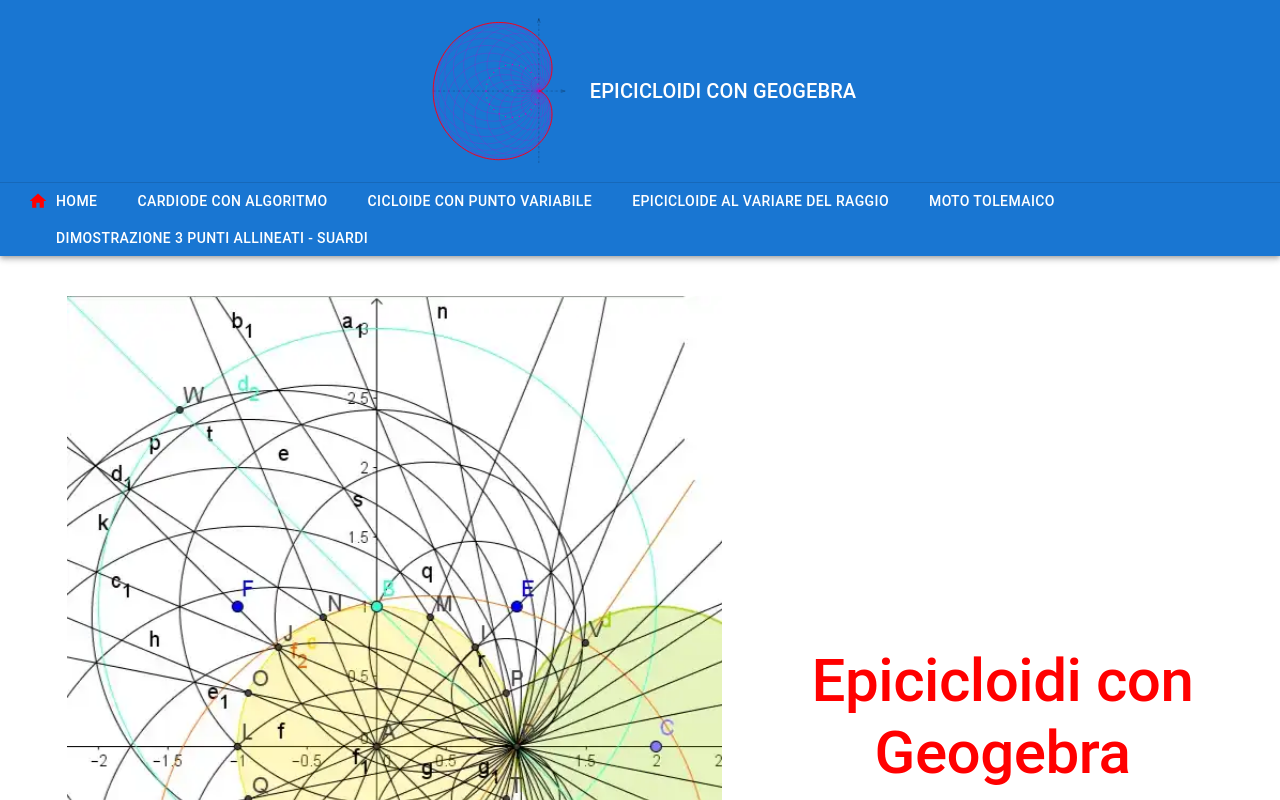
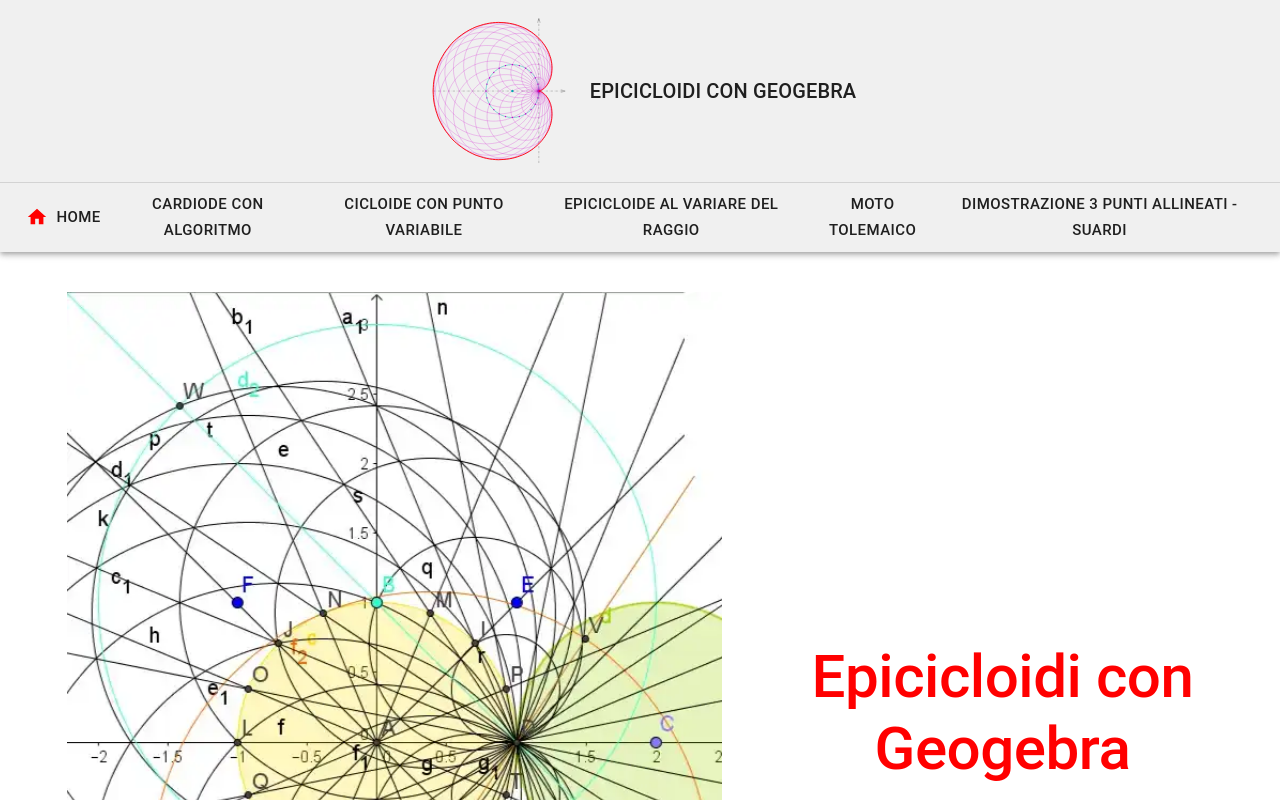
Before and after one commit to LuMarans30/epicicloidi, a Next.js app: page / in a window 1280 px wide. Shown: the top 800 px of the page. Built offline with nearby package versions, Linux system fonts and the light colour scheme.

Commit message:
dark and light theme fix

```diff
--- a/src/app/components/CustomAppBar.tsx
+++ b/src/app/components/CustomAppBar.tsx
@@ -1,6 +1,6 @@
 'use client'
 
-import { AppBar, Toolbar, Typography, Box, Button, Divider } from "@mui/material"
+import { AppBar, Toolbar, Typography, Box, Button, Divider, ButtonGroup } from "@mui/material"
 
 import React from "react"
 import { useRouter } from "next/navigation"
@@ -14,6 +14,10 @@ import HomeIcon from '@mui/icons-material/Home';
 const bannerStyle = {
     ...flexRowStyle,
     padding: '1rem',
+}
+
+const buttonStyle = {
+    borderRadius: 5,
 }
 
 export const CustomAppBar = (props: { title: string, startIcon: string }) => {
@@ -40,11 +44,11 @@ export const CustomAppBar = (props: { title: string, startIcon: string }) => {
             </Box>
             <Divider />
             <Toolbar sx={flexRowStyle}>
-                <Box>
+                <ButtonGroup size="large" variant="text" aria-label="large button group">
                     <Button
                         variant="text"
                         color="inherit"
-                        sx={{ borderRadius: 5 }}
+                        sx={buttonStyle}
                         onClick={() => router.push("/")}
                         startIcon={<HomeIcon style={{ color: "red" }} />}
                     >
@@ -57,7 +61,7 @@ export const CustomAppBar = (props: { title: string, startIcon: string }) => {
                                     key={index}
                                     variant="text"
                                     color="inherit"
-                                    sx={{ borderRadius: 5, marginLeft: '1.5rem' }}
+                                    sx={buttonStyle}
                                     onClick={() => router.push(item.path)}
                                 >
                                     {item.label}
@@ -65,7 +69,7 @@ export const CustomAppBar = (props: { title: string, startIcon: string }) => {
                             )
                         })
                     }
-                </Box>
+                </ButtonGroup>
             </Toolbar>
         </AppBar>
     )
--- a/src/app/components/CustomThemeProvider.tsx
+++ b/src/app/components/CustomThemeProvider.tsx
@@ -12,24 +12,28 @@ export const ThemeManager = (props: { children: ReactNode | ReactNode[] }) => {
             createTheme({
                 palette: {
                     mode: prefersDarkMode ? 'dark' : 'light',
+                    //If light mode, use these colors
+                    primary: {
+                        main: prefersDarkMode ? 'rgb(0, 0, 0)' : 'rgb(240, 240, 240)',
+                    },
                 },
                 components: {
                     MuiButton: {
                         styleOverrides: {
                             root: {
                                 '&:hover': {
-                                    backgroundColor: prefersDarkMode ? 'rgba(255, 0, 0, 0.2)' : 'rgba(255, 0, 0, 0.6)'
+                                    backgroundColor: prefersDarkMode ? 'rgba(170, 0, 0, 0.4)' : 'rgba(255, 0, 0, 0.2)'
                                 },
                                 '.MuiTouchRipple-child': {
-                                    color: 'rgb(255, 0, 0)',
+                                    color: prefersDarkMode ? 'rgb(255, 170, 170)' : 'rgb(200, 0, 0)'
                                 },
-                                transition: "background-color 1.5s",
+                                transition: "background-color 0.5s",
                             },
                             contained: {
                                 '&:hover': {
-                                    backgroundColor: 'rgba(255, 0, 0, 0.6)',
+                                    backgroundColor: prefersDarkMode ? 'rgba(230, 0, 0, 0.6)' : 'rgba(255, 0, 0, 0.2)'
                                 },
-                                backgroundColor: 'rgba(255,100,100)',
+                                backgroundColor: prefersDarkMode ? 'rgba(170, 0, 0, 0.6)' : 'rgba(255, 0, 0, 0.2)',
                             },
                         }
                     }
```
